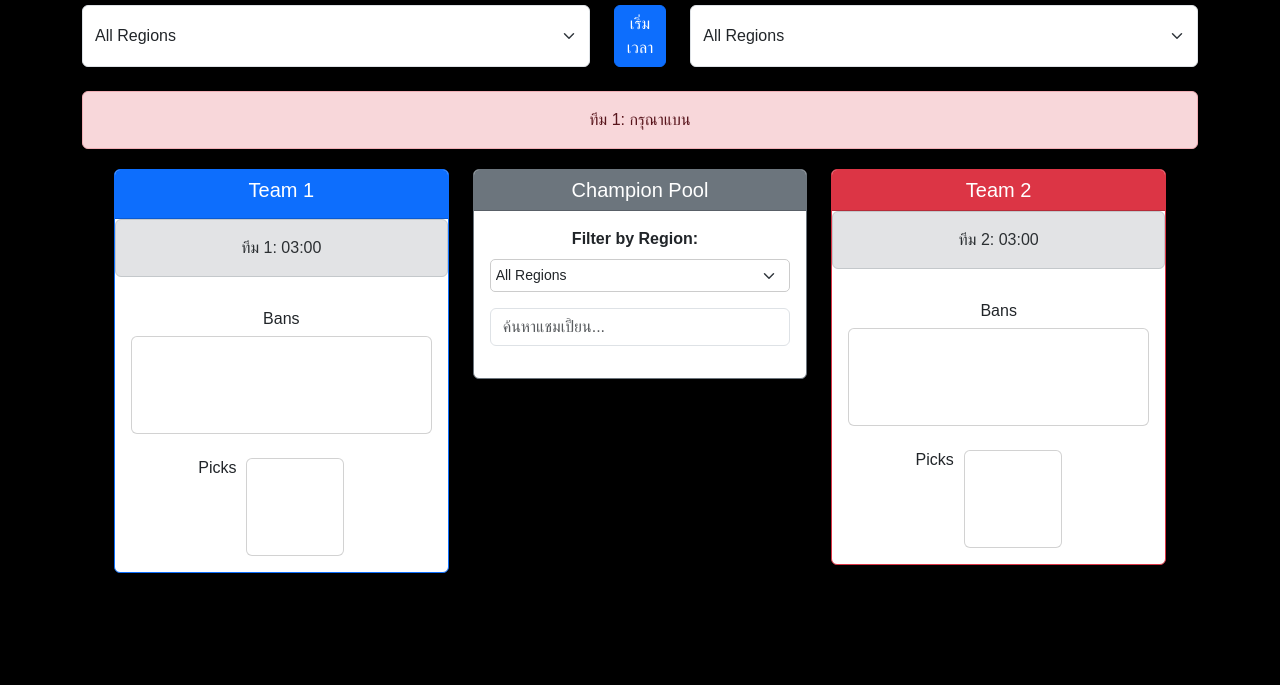
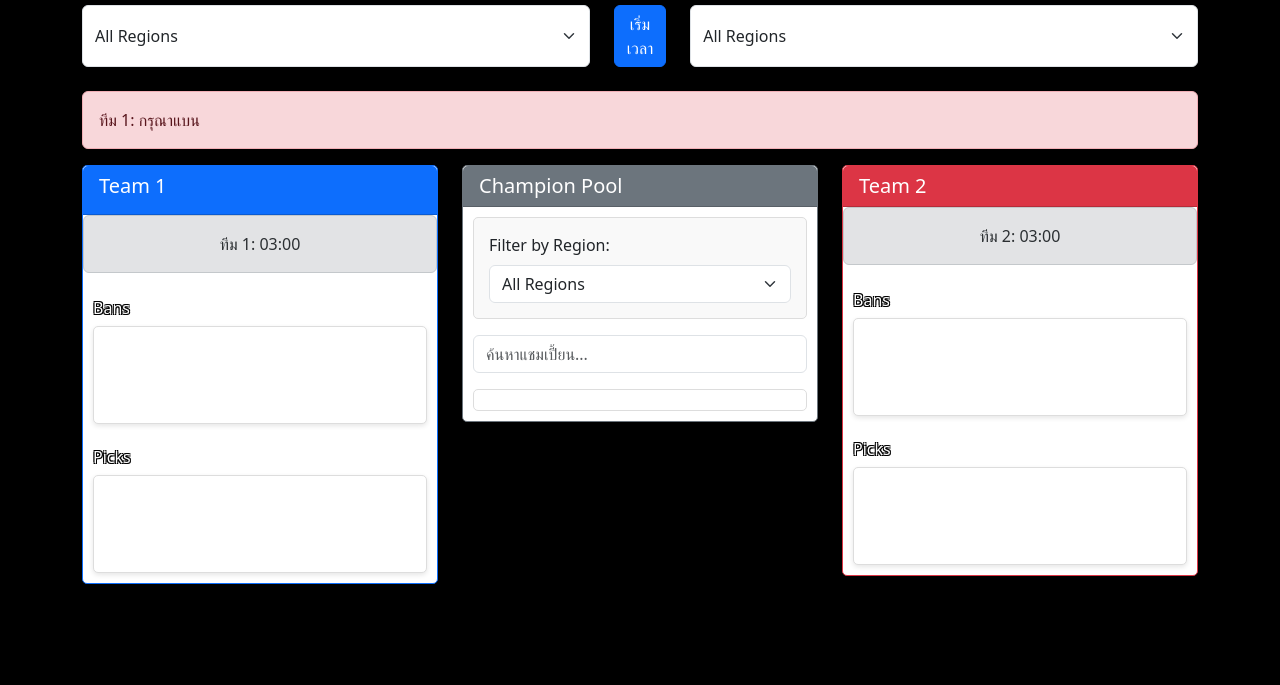
Before and after one commit to Kisinz/LOL_CHAMPIONS, a plain HTML site: page index.html in a window 1280 px wide. Shown: the part 115-800 px from the top of the page. Drawn offline with nearby package versions, Linux system fonts and the light colour scheme; no server answers.

Commit message:
Update styles.css

```diff
--- a/styles.css
+++ b/styles.css
@@ -1,39 +1,3 @@
-body {
-    font-family: Arial, sans-serif;
-    text-align: center;
-    background-color: #f4f4f9;
-    color: #333;
-}
-
-h1 {
-    margin: 20px 0;
-}
-
-.draft-container {
-    display: flex;
-    justify-content: space-around;
-    margin: 20px;
-}
-
-.team, .champion-pool {
-    border: 2px solid #ccc;
-    border-radius: 10px;
-    padding: 20px;
-    width: 30%;
-    background-color: #fff;
-}
-
-.team h2, .champion-pool h2 {
-    margin-bottom: 10px;
-}
-
-.selected-champions, #champion-list {
-    display: flex;
-    flex-wrap: wrap;
-    gap: 10px;
-    justify-content: center;
-}
-
 .champion {
     width: 60px;
     height: 60px;
@@ -48,19 +12,62 @@ h1 {
 .champion:hover {
     border-color: #007bff;
 }
+
 .region-filter {
-    margin-bottom: 15px;
-    text-align: center;
+    border: 1px solid #ddd;
+    border-radius: 5px;
+    padding: 15px;
+    background-color: #f9f9f9;
+    max-height: 400px;
+    overflow-y: auto; /* เลื่อนดูได้ */
+}
+/* กำหนดขอบและพื้นหลังสำหรับส่วนต่าง ๆ */
+.card {
+    border: 1px solid #ddd;
+    border-radius: 5px;
+    box-shadow: 0px 2px 5px rgba(0, 0, 0, 0.1);
+    background-color: #fff;
 }
 
-.region-filter label {
-    font-weight: bold;
-    margin-right: 10px;
+/* กำหนด padding และ margin */
+.card-body {
+    padding: 10px;
 }
 
-#region-filter {
-    padding: 5px;
-    font-size: 14px;
-    border: 1px solid #ccc;
+/* กำหนดกรอบขนาด fixed สำหรับ filter */
+#champion-list {
+    max-height: 400px; /* สูงสุดที่เลื่อนดูได้ */
+    overflow-y: auto; /* เลื่อนในแนวตั้ง */
+    border: 1px solid #ddd;
     border-radius: 5px;
+    padding: 10px;
+    background-color: #fff;
 }
+
+/* กำหนดกรอบสำหรับ Bans และ Picks */
+.bans, .picks {
+    min-height: 50px; /* ขนาดขั้นต่ำ */
+    max-height: 200px; /* ขนาดสูงสุด */
+    overflow-y: auto; /* เลื่อนดูได้ */
+}
+
+/* จัดการการจัดแนวให้พอดีกับเนื้อหา */
+#team1-region-champions, #team2-region-champions {
+    max-height: 300px; /* สูงสุดที่เลื่อนดูได้ */
+    overflow-y: auto; /* เลื่อนในแนวตั้ง */
+}
+
+/* จัดกรอบสำหรับ Yordle Champions */
+#team1-yordle-champions, #team2-yordle-champions {
+    max-height: 300px; /* สูงสุดที่เลื่อนดูได้ */
+    overflow-y: auto; /* เลื่อนในแนวตั้ง */
+}
+
+.text-white-outline {
+    color: white; /* สีตัวอักษร */
+    text-shadow:
+        -1px -1px 0 #000, /* กรอบบนซ้าย */
+        1px -1px 0 #000,  /* กรอบบนขวา */
+        -1px 1px 0 #000,  /* กรอบล่างซ้าย */
+        1px 1px 0 #000;   /* กรอบล่างขวา */
+}
```
